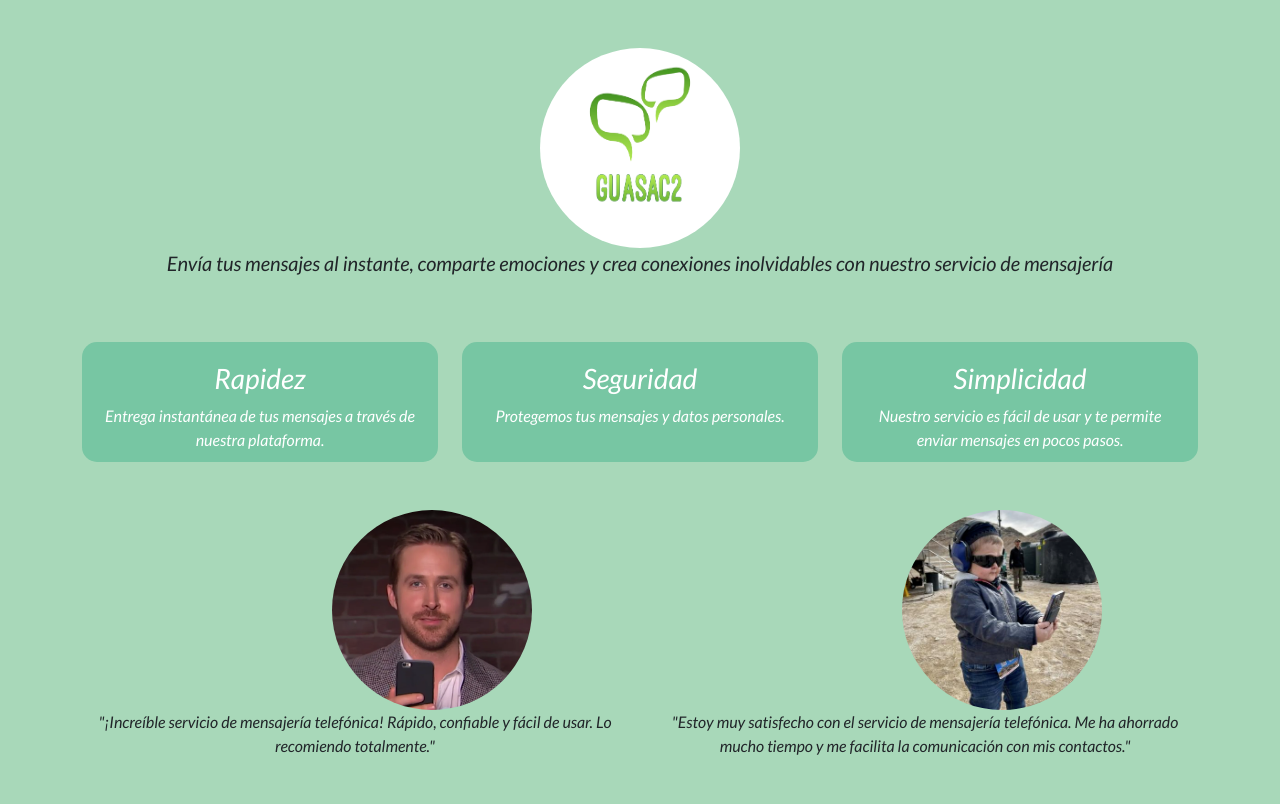
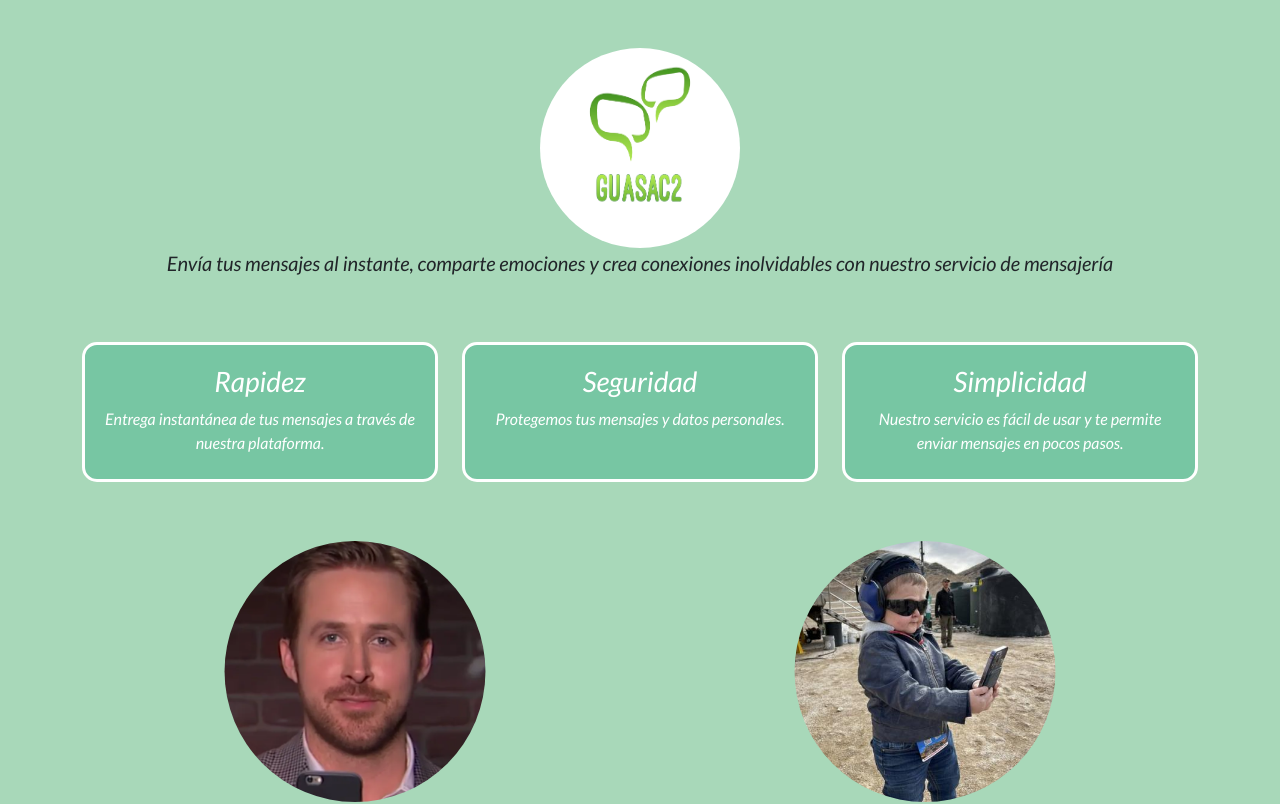
Before and after one commit to INGESO-2023-1/grupo_8, a React (Create React App) app in the folder FRONT/: page / in a window 1280 px wide. Shown: the top 804 px of the page. Built offline with nearby package versions, Linux system fonts and the light colour scheme.

Commit message:
Actualizacion de frontend inicio
Se arreglo detalles de compatibilidad de la pagina de inicio para distintos dispositivos.

```diff
--- a/FRONT/src/components/Inicio.js
+++ b/FRONT/src/components/Inicio.js
@@ -24,21 +24,21 @@ function Inicio() {
         <Container style={{ backgroundColor: '#A8D8B9' }}>
           <Row>
             <Col md={4}>
-              <div className="feature text-center" style={{ backgroundColor: '#77c6a3', borderRadius: '15px', padding: '20px', height: '120px' }}>
+              <div className="feature text-center" style={{ backgroundColor: '#77c6a3', borderRadius: '15px', padding: '20px', height: '140px', border: '3px solid #fff'}}>
                 <i className="fa fa-clock-o"></i>
                 <h3 style={{ color: '#FFFFFF' }}>Rapidez</h3>
                 <p style={{ color: '#FFFFFF' }}>Entrega instantánea de tus mensajes a través de nuestra plataforma.</p>
               </div>
             </Col>
             <Col md={4}>
-              <div className="feature text-center" style={{ backgroundColor: '#77c6a3', borderRadius: '15px', padding: '20px', height: '120px' }}>
+              <div className="feature text-center" style={{ backgroundColor: '#77c6a3', borderRadius: '15px', padding: '20px', height: '140px', border: '3px solid #fff'}}>
                 <i className="fa fa-shield"></i>
                 <h3 style={{ color: '#FFFFFF' }}>Seguridad</h3>
                 <p style={{ color: '#FFFFFF' }}>Protegemos tus mensajes y datos personales.</p>
               </div>
             </Col>
             <Col md={4}>
-              <div className="feature text-center" style={{ backgroundColor: '#77c6a3', borderRadius: '15px', padding: '20px', height: '120px' }}>
+              <div className="feature text-center" style={{ backgroundColor: '#77c6a3', borderRadius: '15px', padding: '20px', height: '140px', border: '3px solid #fff'}}>
                 <i className="fa fa-check-circle"></i>
                 <h3 style={{ color: '#FFFFFF' }}>Simplicidad</h3>
                 <p style={{ color: '#FFFFFF' }}>Nuestro servicio es fácil de usar y te permite enviar mensajes en pocos pasos.</p>
@@ -49,13 +49,16 @@ function Inicio() {
       </section>
 
       {/* Testimonios de clientes */}
+      {/* Testimonios de clientes */}
       <section className="py-5">
         <Container>
           <Row>
             <Col md={6}>
               <div className="testimonial text-center">
                 <div className="testimonial-image-container">
-                  <img src={testimonial1} alt="Cliente 1" className="mb-3" />
+                  <div className="testimonial-image-wrapper">
+                    <img src={testimonial1} alt="Cliente 1" className="testimonial-image" />
+                  </div>
                 </div>
                 <p className="mb-3">"¡Increíble servicio de mensajería telefónica! Rápido, confiable y fácil de usar. Lo recomiendo totalmente."</p>
               </div>
@@ -63,7 +66,9 @@ function Inicio() {
             <Col md={6}>
               <div className="testimonial text-center">
                 <div className="testimonial-image-container">
-                  <img src={testimonial2} alt="Cliente 2" className="mb-3" />
+                  <div className="testimonial-image-wrapper">
+                    <img src={testimonial2} alt="Cliente 2" className="testimonial-image" />
+                  </div>
                 </div>
                 <p className="mb-3">"Estoy muy satisfecho con el servicio de mensajería telefónica. Me ha ahorrado mucho tiempo y me facilita la comunicación con mis contactos."</p>
               </div>
@@ -71,6 +76,7 @@ function Inicio() {
           </Row>
         </Container>
       </section>
+
 
       <section className="py-5">
         <Container>
--- a/FRONT/src/components/Register.js
+++ b/FRONT/src/components/Register.js
@@ -69,6 +69,11 @@ const Signin = () => {
               <button type="submit"
                  className="btn btn-primary">Registrar</button>
             </div>
+            <div style={{ display: 'flex', justifyContent: 'center' }}>
+              <a href="/">
+                Volver al inicio
+              </a>
+            </div>
           </div>
        </form>
      </div>
--- a/FRONT/src/components/SignIn.js
+++ b/FRONT/src/components/SignIn.js
@@ -71,6 +71,11 @@ const Signin = () => {
               Ingresar
             </button>
           </div>
+          <div style={{ display: 'flex', justifyContent: 'center' }}>
+            <a href="/">
+              Volver al inicio
+            </a>
+          </div>
         </div>
       </form>
     </div>
--- a/FRONT/src/styles/styles.css
+++ b/FRONT/src/styles/styles.css
@@ -17,15 +17,22 @@ body {
 
   .testimonial-image-container {
     display: flex;
-    width: 200px;
-    height: 200px;
-    border-radius: 50%;
+    align-items: center;
+    justify-content: center;
     overflow: hidden;
-    margin-left: 250px;
+    padding: 10px;
+    clip-path: circle(30% at center);
   }
 
-  .testimonial-image-container img {
-    width: 100%;
-    height: 100%;
-    object-fit: cover;
+  .testimonial-image-wrapper {
+    display: flex;
+    align-items: center;
+    justify-content: center;
+    flex-grow: 1;
   }
+
+  .testimonial-image {
+    max-width: 50%;
+    max-height: 50%;
+    object-fit: contain;
+  }
```
Also changed, not shown: FRONT/src/images/testimonial1.png, FRONT/src/images/testimonial2.png.
